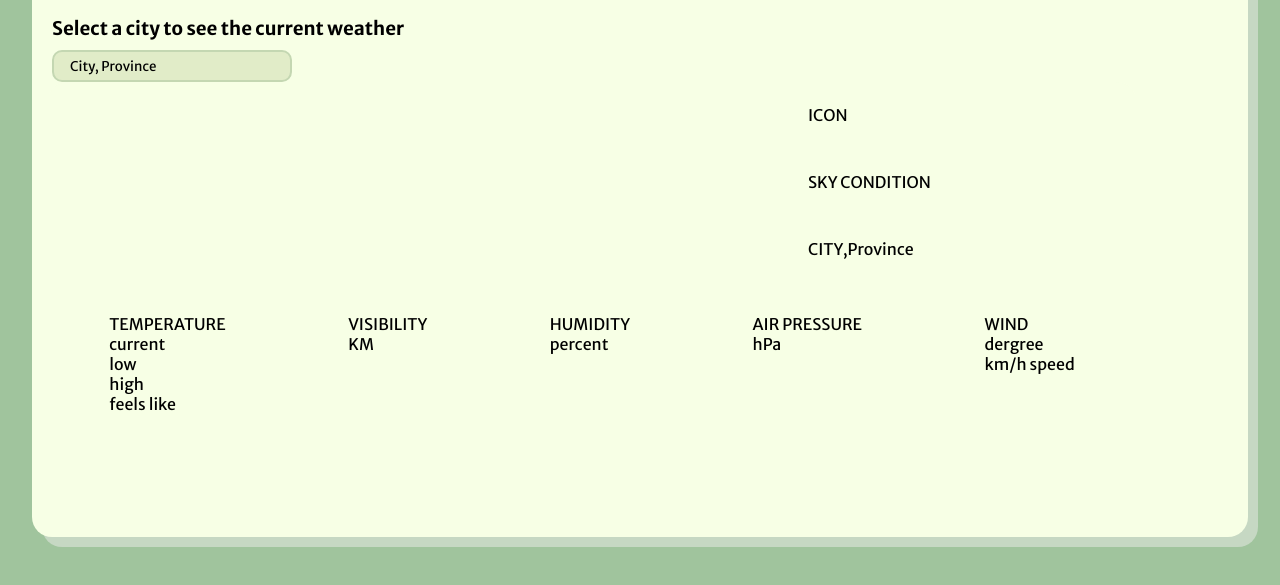
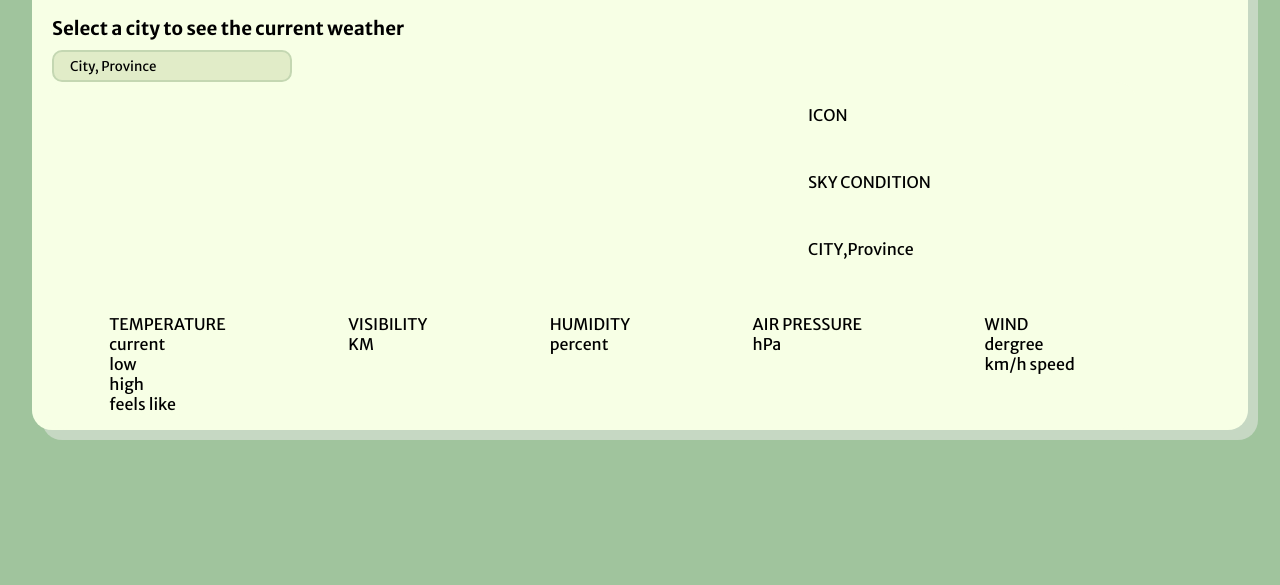
Before and after one commit to Dmaur/weatherApp, a website built with webpack: page html/index.html in a window 1280 px wide. Shown: the part 95-680 px from the top of the page. Built offline with nearby package versions, Linux system fonts and the light colour scheme.

Commit message:
small changes

```diff
--- a/sass/styles.scss
+++ b/sass/styles.scss
@@ -12,10 +12,6 @@ $darkest: rgb(160, 196, 157);
     background-color:$darkest;
     font-family: Merriweather sans;
 }
-html, body {
-    margin:0;
-    padding:0;
-}
 body{
     display: flex;
     align-content: center;
@@ -24,7 +20,7 @@ body{
     margin: 2rem;
     background-color:$lightest;
     align-self: center;
-    height: 75vh;
+    height: fit-content;
     width: 95vw;
     border-radius: 20px;
     box-shadow: 10px 10px rgba(240, 237, 237, 0.466) ;
@@ -115,6 +111,7 @@ h3{
     background-color: $lightest;
     width:85vw;
     display: flex;
+    margin-bottom: 1rem;
     justify-content: space-around;
     div{
         background-color: inherit;
@@ -126,6 +123,7 @@ h3{
 @media (max-width:600px) {
     .g-card{
         height: fit-content;
+        margin: 0;
     }
     small{
         display:none;
```
